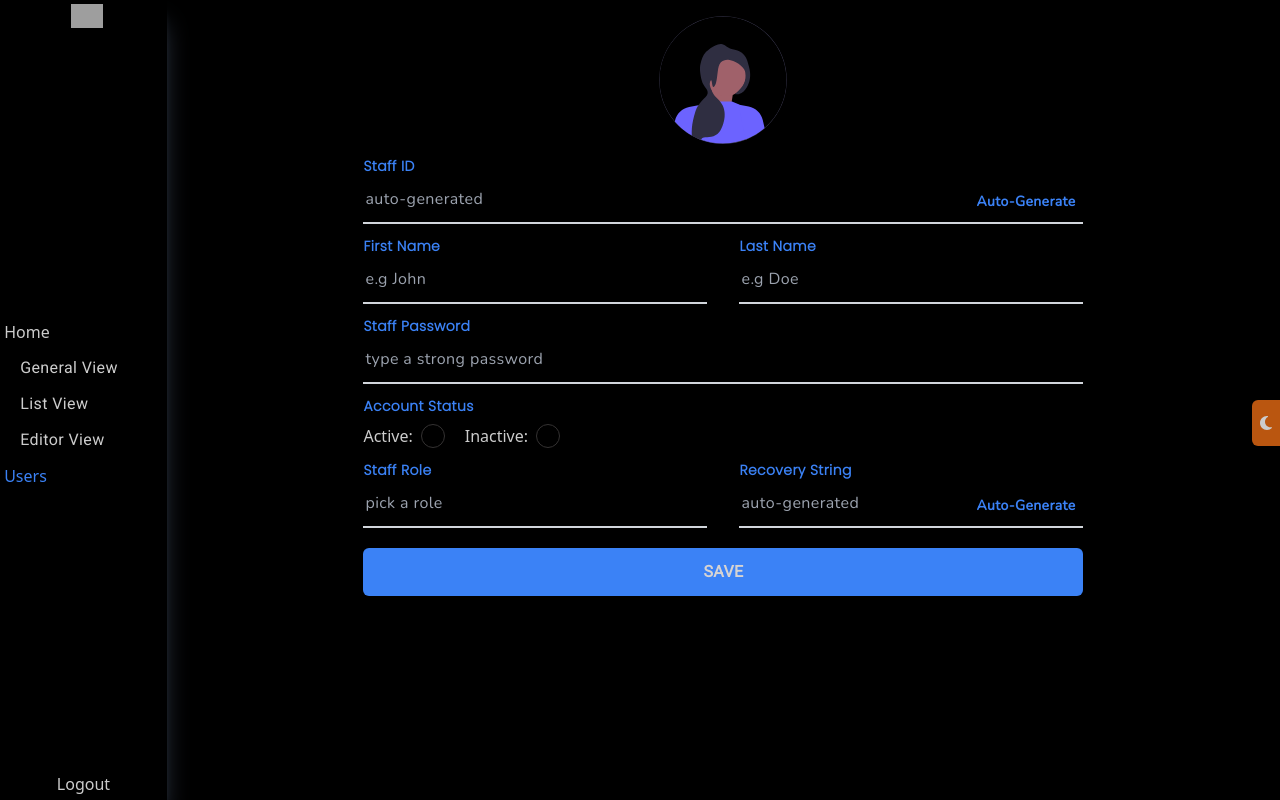
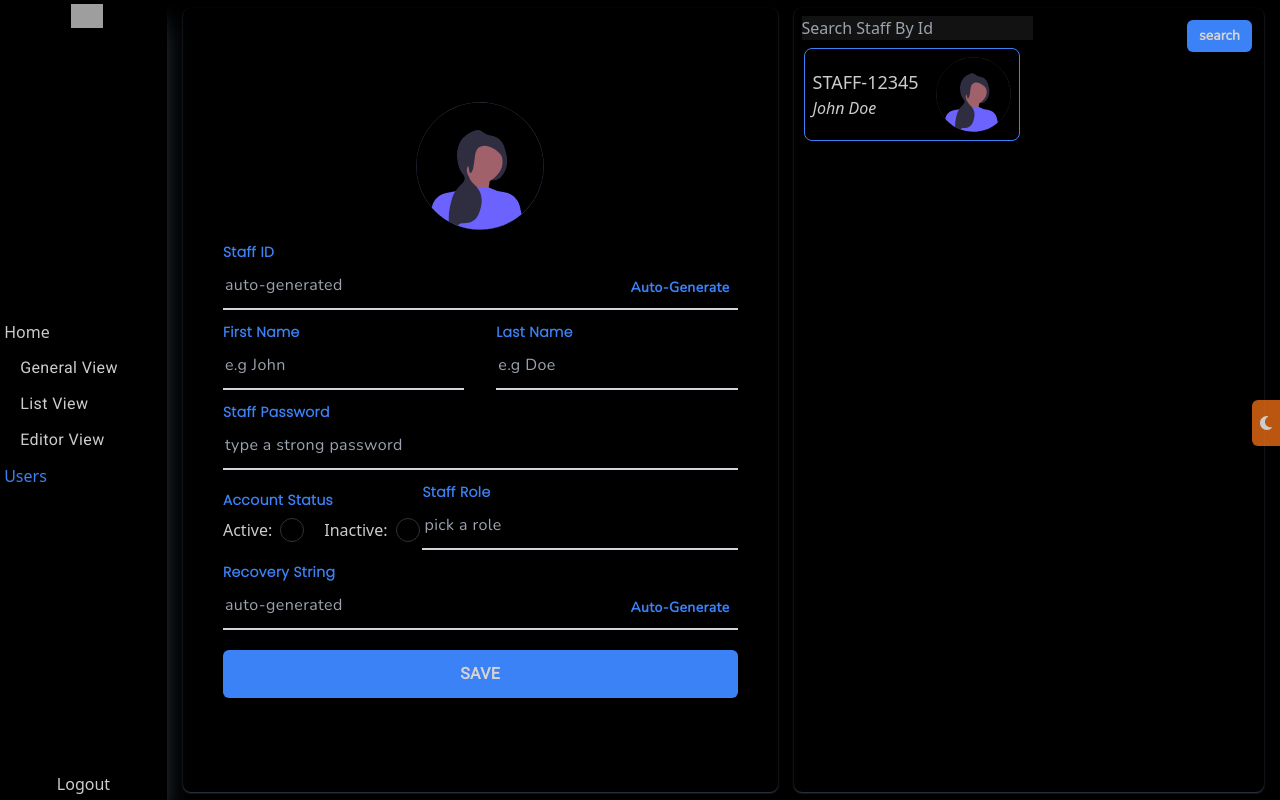
Before and after one commit to Q-T5/aoms-frontend, a Vue app: page /dashboard/user-settings in a window 1280 px wide. Built offline with nearby package versions, Linux system fonts and the light colour scheme; grey boxes are pictures that could not be loaded.

Commit message:
Updated components on the user settings page

```diff
--- a/src/views/UserSettings.vue
+++ b/src/views/UserSettings.vue
@@ -1,7 +1,7 @@
 <template>
-  <div class="w-full h-screen flex flex-col">
-    <div class="w-full h-full py-2 flex justify-center">
-      <form @submit.prevent class="w-[50rem] py-2 h-full flex flex-col space-y-3 shadow-lg rouded-lg">
+  <div class="w-full h-screen flex px-4 py-2 space-x-4">
+    <div class="w-[55%] h-full py-2 flex rounded-lg shadow-sm shadow-gray-700">
+      <form @submit.prevent class="w-[50rem] h-full flex flex-col space-y-3 justify-center">
         <div class="flex justify-center h-fit max-h-fit">
           <img src="/src/assets/profile-pic-placeholder.svg" alt="Profile Picture" class="w-[8rem] daisyui-mask daisyui-mask-circle" />
         </div>
@@ -24,7 +24,8 @@
           <label for="staff-id" class="form-labels">Staff Password</label>
           <input type="text" id="staff-id" placeholder="type a strong password" v-model="staff.password" class="form-input-boxes" />
         </div>
-        <div class="flex flex-col px-10">
+        <div class="flex mt-1 px-10">
+          <div class="flex flex-col justify-center w-1/3">
             <h1 class="form-labels">Account Status</h1>
             <div class="flex space-x-5 items-center mt-2">
               <div class="flex">
@@ -39,12 +40,13 @@
               </div>
             </div>
           </div>
-        <div class="flex space-x-8 mt-1 px-10">
-          <div class="w-1/2 flex flex-col">
+          <div class="w-2/3 ml-7 flex flex-col">
             <label for="staff-role" class="form-labels">Staff Role</label>
             <input type="text" id="staff-role" placeholder="pick a role" v-model="staff.staffRole" class="form-input-boxes" />
           </div>
-          <div class="w-1/2 flex flex-col relative">
+        </div>
+        <div class="flex space-x-8 mt-1 px-10">
+          <div class="w-full flex flex-col relative">
             <label for="recovery-phrase" class="form-labels">Recovery String</label>
             <input type="text" id="recovery-phrase" placeholder="auto-generated" v-model="staff.recoveryPhrase" class="form-input-boxes" />
             <button class="autogen-button right-2">Auto-Generate</button>
@@ -54,6 +56,29 @@
           <button class="user-form-action-button">Save</button>
         </div>
       </form>
+    </div>
+    <div class="w-[49%] h-full py-2 rounded-lg shadow-sm shadow-gray-700 flex flex-col p-2">
+      <div class="w-full h-fit relative">
+        <input type="text" name="staff-id" maxlength="25" placeholder="Search Staff By Id" class="search-system-users" />
+        <button class="search-button rounded-md top-1 mr-1">Search</button>
+      </div>
+      <div class="overflow-y-scroll scrollbar-thin scrollbar-thumb-gray-500 flex flex-wrap py-2 px-0.5 justify-between space-y-2">
+        <div class="w-[48%] h-fit border-[1px] border-blue-500 flex p-2 rounded-lg relative"
+        @mouseenter="displayEditButtons = true" @mouseleave="displayEditButtons = false">
+          <div class="flex flex-col justify-center w-2/3">
+            <h1 class="text-lg">STAFF-12345</h1>
+            <h2 class="italic text-base">John Doe</h2>
+          </div>
+          <div>
+            <img src="/src/assets/profile-pic-placeholder.svg" alt="Profile Picture" class="w-[5rem] daisyui-mask daisyui-mask-circle" />
+          </div>
+          <div class="w-full absolute left-0 top-[25%] h-fit justify-center space-x-6 flex"
+          :class="displayEditButtons == true ? 'flex' : 'hidden'">
+            <button class="user-list-edit-btn bg-blue-500 hover:bg-blue-500"><font-awesome-icon icon="fa-solid fa-pencil" /></button>
+            <button class="user-list-edit-btn bg-red-500 hover:bg-red-500"><font-awesome-icon icon="fa-solid fa-trash" /></button>
+          </div>
+        </div>
+      </div>
     </div>
   </div>
 </template>
@@ -72,8 +97,19 @@ export default {
         "accountStatus": "",
         "staffRole": "",
         "recoveryPhrase": ""
-      }
+      },
+      "displayEditButtons": false
     }
   }
 }
 </script>
+
+<style scoped>
+::-webkit-scrollbar-thumb {
+  background: #888;
+  border-radius: 10px;
+}
+::-webkit-scrollbar-track {
+  border-radius: 10px;
+}
+</style>
```
Lines whose indentation alone changed are shown as unchanged.
